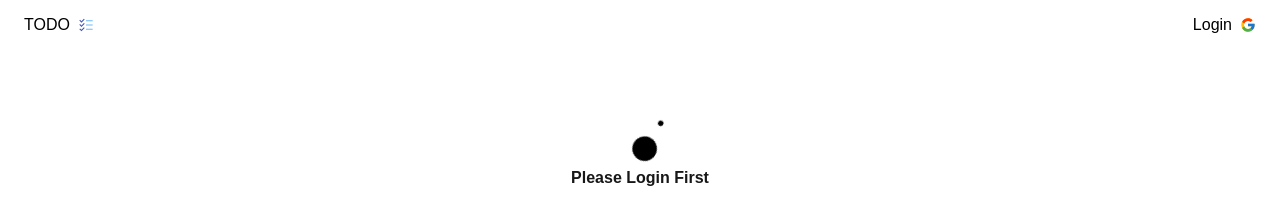
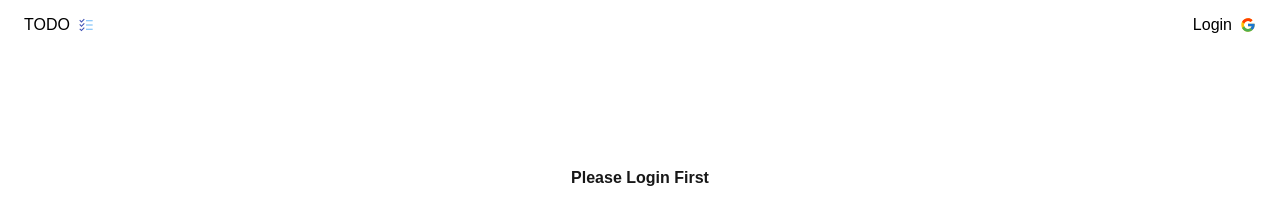
Before and after one commit to yeongwooCho/supa-next-todo, a Next.js app: page / in a window 1280 px wide. Shown: the top 216 px of the page. Built offline with nearby package versions, Linux system fonts and the light colour scheme; no server answers.

Commit message:
[feat] home loading bar 구현

```diff
--- a/app/(site)/loading.tsx
+++ b/app/(site)/loading.tsx
@@ -1,9 +1,14 @@
-import React from 'react';
+"use client";
+import React from "react";
+import { DotLoader } from "react-spinners";
 
 const Loading = () => {
   return (
-    <div>
-      <h1>Loading</h1>
+    <div className=" flex flex-col items-center mt-12">
+      <div>
+        <DotLoader color={"white"} />
+      </div>
+      <div className=" font-bold my-2">loading...</div>
     </div>
   );
 };
--- a/app/(site)/page.tsx
+++ b/app/(site)/page.tsx
@@ -13,7 +13,7 @@ export default async function Home() {
         <div>
           <div className="flex flex-col items-center mt-12">
             <div>
-              <DotLoader />
+              <DotLoader color={"white"}/>
             </div>
             <div className="font-bold my-2">Please Login First</div>
           </div>
```
